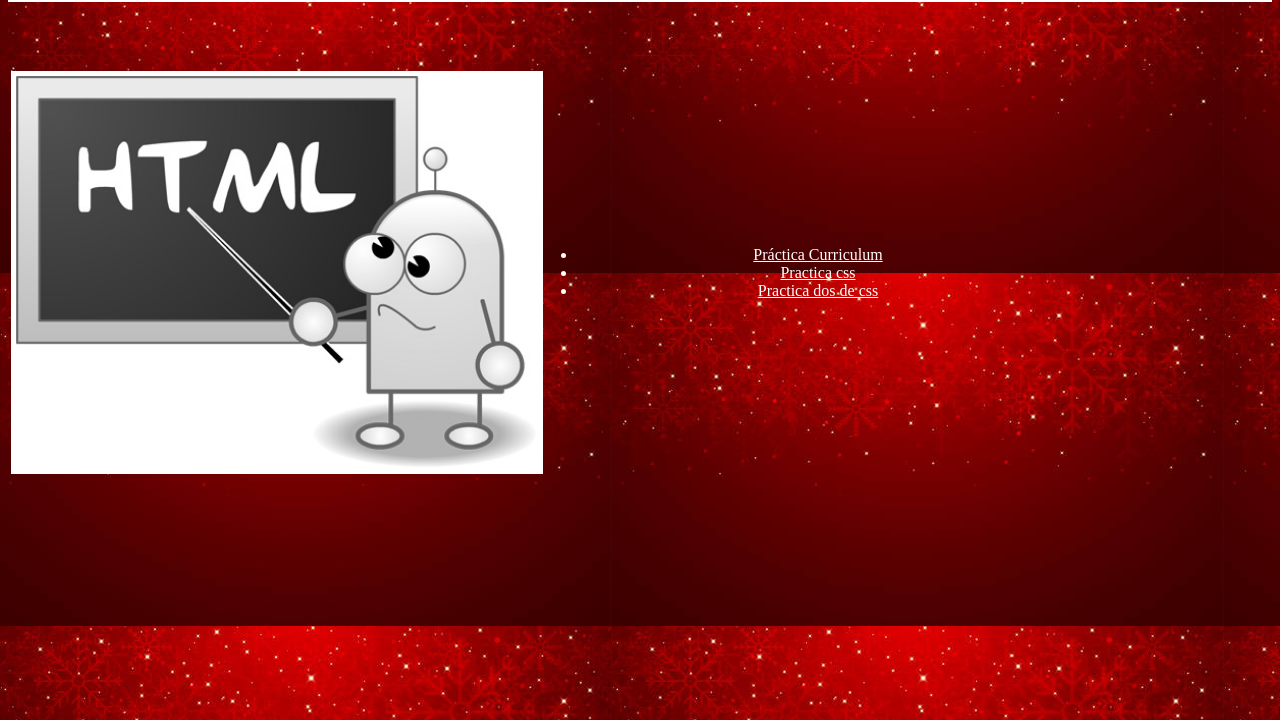
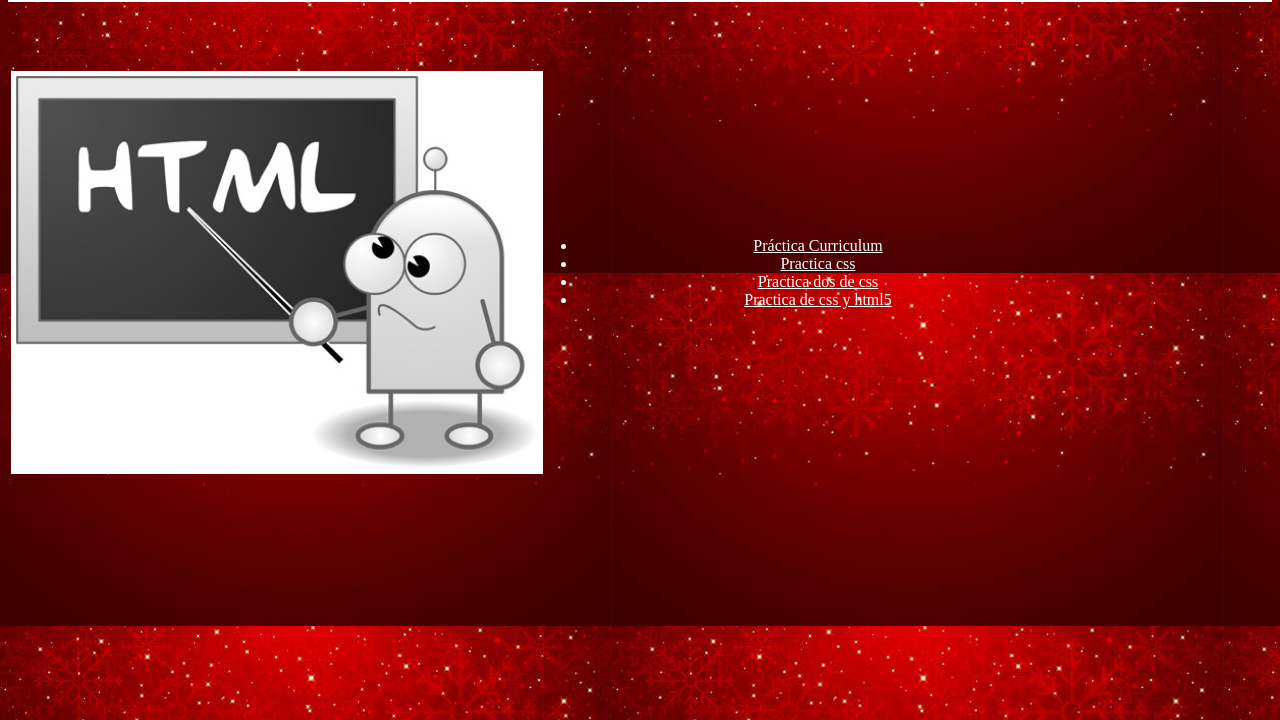
Before and after one commit to angherrei/angherrei.github.io, a plain HTML site: page index.html in a window 1280 px wide. Shown: the part 80-800 px from the top of the page. Drawn offline with Linux system fonts and the light colour scheme.

Commit message:
actualizo el index

```diff
--- a/index.html
+++ b/index.html
@@ -28,6 +28,7 @@
                         <li><a href=curriculum_Angelhernandez.html>Práctica Curriculum</a></li>
                         <li> <a href=5_paginas/index.html> Practica css </a></li>
                         <li> <a href=practica2/index.html> Practica dos de css </a></li>
+                        <li> <a href=Ej4/index.html> Practica de css y html5 </a></li>
                     </ul>
                 </td>
             </tr>
```
